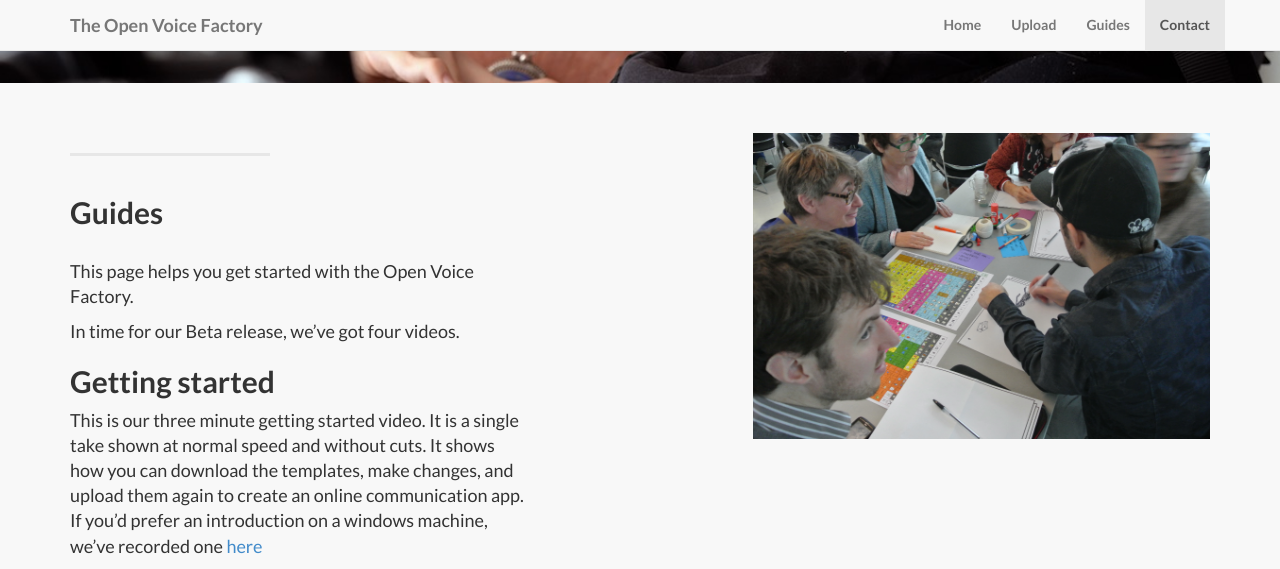
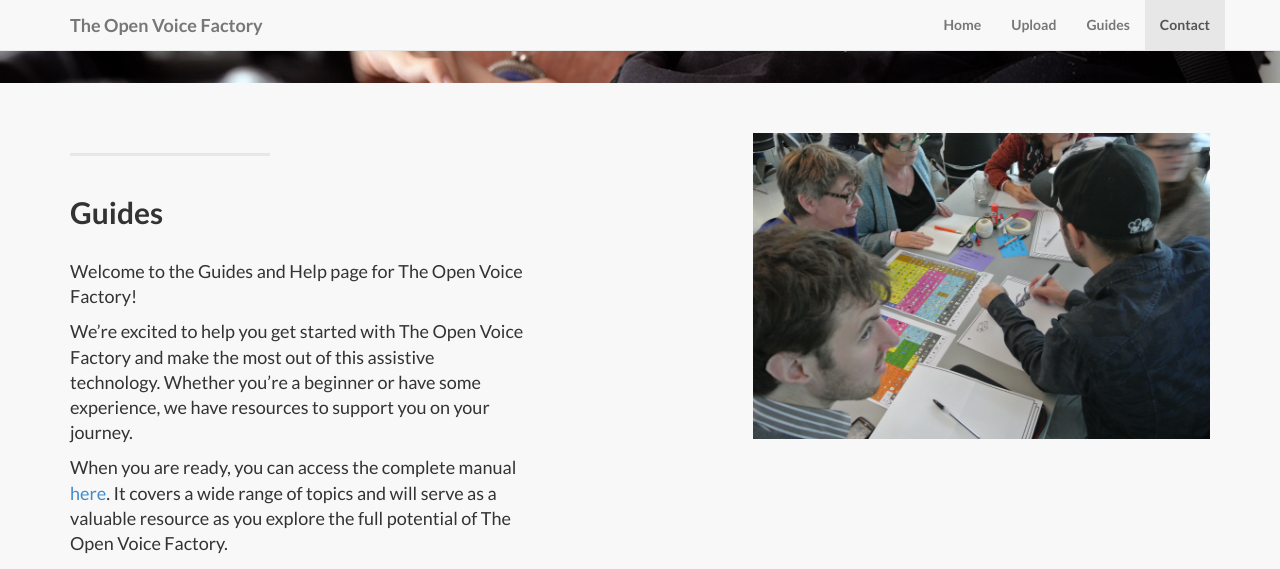
Before and after one commit to eQualityTime/TheOpenVoiceFactory-site, a Jekyll site: the page built from guides.md, in a window 1280 px wide and 1400 px high, scrolled down 364 px. Shown: the top 569 px of the window. Built offline with Jekyll 4.4.1, drawn with Linux system fonts in a browser that asks for light colours; some of the changed text lies outside the part shown; grey boxes are pictures that could not be loaded.

Commit message:
Rewriten the guide page

```diff
--- a/guides.md
+++ b/guides.md
@@ -4,25 +4,26 @@ img: play.JPG
 title: Guides
 ---
 
-This page helps you get started with the Open Voice Factory.
+Welcome to the Guides and Help page for The Open Voice Factory!
 
-In time for our Beta release, we've got four videos.
+We're excited to help you get started with The Open Voice Factory and make the most out of this assistive technology. Whether you're a beginner or have some experience, we have resources to support you on your journey.
 
+When you are ready, you can access the complete manual [here](assets/OVF-Manual.pdf). It covers a wide range of topics and will serve as a valuable resource as you explore the full potential of The Open Voice Factory.
 
-## Getting started ##
+## Getting Started
 
-
-This is our three minute getting started video. It is a single take shown at normal speed and without cuts. It shows how you can download the templates, make changes, and upload them again to create an online communication app. If you'd prefer an introduction on a windows machine, we've recorded one [here](https://www.youtube.com/watch?reload=9&v=NMEamPEvabU&feature=youtu.be)
+To kickstart your experience, we have a helpful three-minute video that provides a step-by-step guide on getting started with The Open Voice Factory. This video takes you through the process of downloading templates, making changes, and uploading them to create your very own online communication app. If you prefer an introduction on a Windows machine, we've recorded a dedicated video just for you. You can find it [here](https://www.youtube.com/watch?reload=9&v=NMEamPEvabU&feature=youtu.be).
 
 <iframe width="560" height="315" src="https://www.youtube.com/embed/EMURT7RXOLg" frameborder="0" allowfullscreen></iframe>
 
+## Adding Pictures and New Utterances
+
+In our second video, we delve into the process of adding pictures and names to a page in The Open Voice Factory. This video provides a comprehensive tutorial, guiding you through the steps to enhance your communication app with personalized visuals and utterances.
+
+<iframe width="560" height="315" src="https://www.youtube.com/embed/hebjNiZaQLY" frameborder="0" allowfullscreen></iframe>
 
 
-## Adding pictures and new utterances
 
-In our second video we deal with adding pictures and names to a page.
-
-<iframe width="560" height="315" src="https://www.youtube.com/embed/hebjNiZaQLY" frameborder="0" allowfullscreen></iframe>
 
 
 
@@ -44,3 +45,10 @@ In this video we introduce an entirely new page from a template and populate it
 In this video we show how we can use special commands to change alter the message window, and build up macros.
 
 <iframe width="560" height="315" src="https://www.youtube.com/embed/Yb5t1pJP7n0" frameborder="0" allowfullscreen></iframe>
+
+
+
+These videos are just the beginning of your journey with The Open Voice Factory. We understand that you may have more questions or need further assistance, which is why we have prepared a comprehensive manual to provide you with detailed guidance and answers to common queries.
+
+
+We hope these resources empower you to make the most of The Open Voice Factory and enhance communication for individuals who benefit from assistive technologies.
```
Also changed, not shown: 2 other files.
